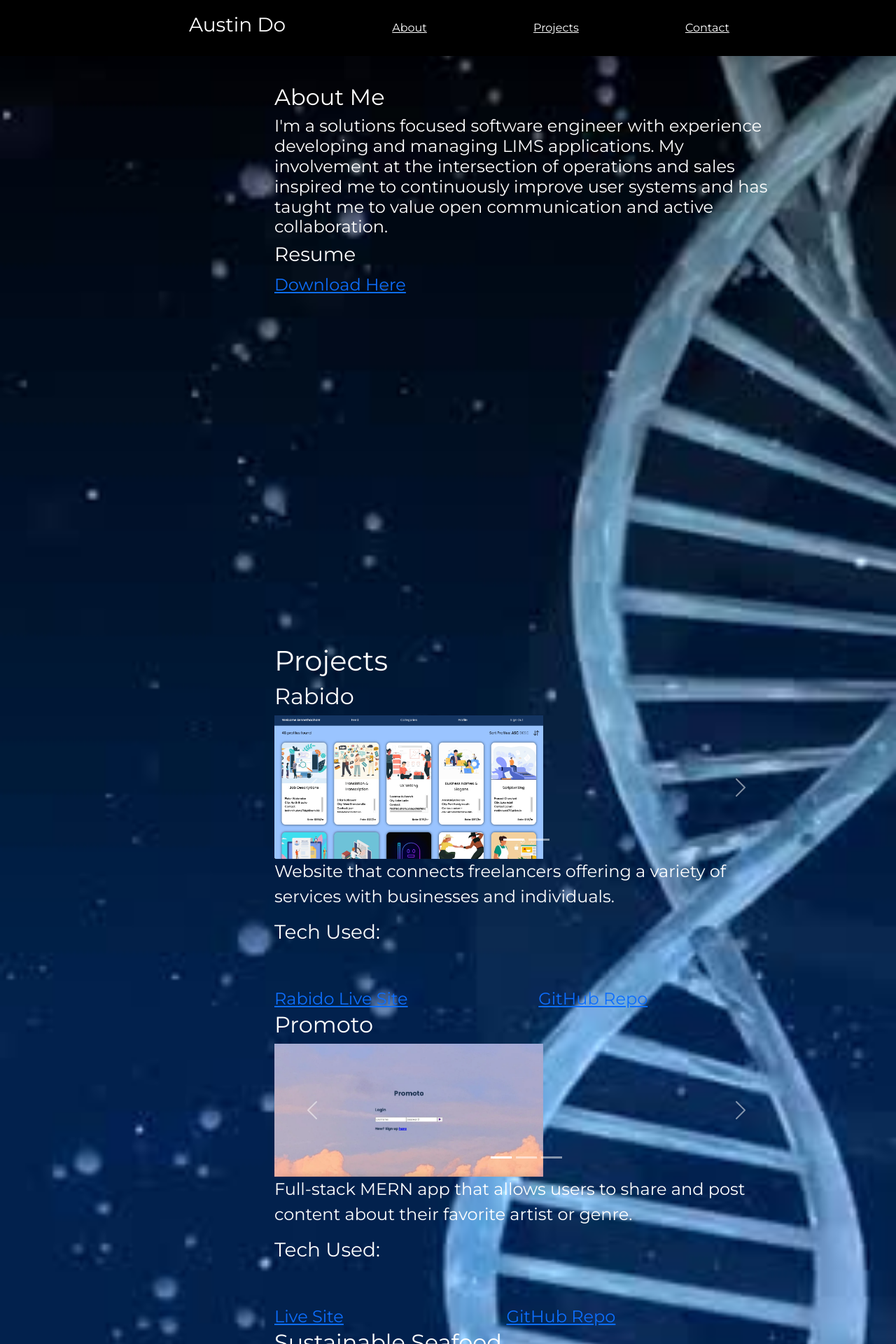
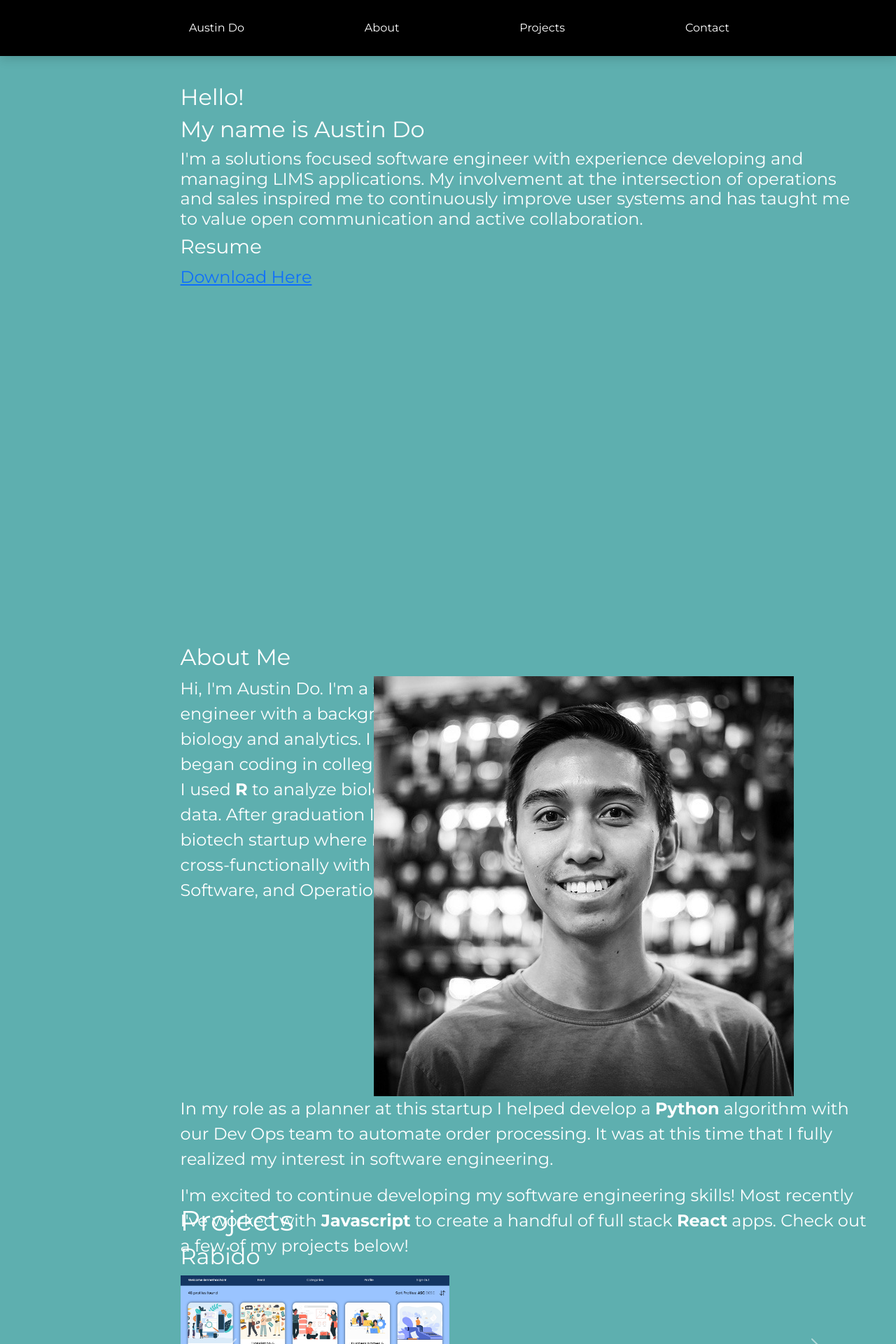
Before and after one commit to austinndo/portfolio, a React (Create React App) app: page / in a window 1280 px wide. Shown: the top 1920 px of the page at 70% size. Built offline with nearby package versions, Linux system fonts and the light colour scheme; some icons are missing.

Commit message:
Updated portfolio info, working on spacing, sizing, etc

```diff
--- a/package.json
+++ b/package.json
@@ -11,6 +11,7 @@
     "react-bootstrap": "^2.5.0",
     "react-devicons": "^2.14.0",
     "react-dom": "^18.2.0",
+    "react-icons": "^4.6.0",
     "react-router-dom": "^6.3.0",
     "react-scripts": "5.0.1",
     "react-scroll": "^1.8.7",
--- a/src/App.css
+++ b/src/App.css
@@ -1,8 +1,6 @@
 @import url('https://fonts.googleapis.com/css2?family=Montserrat&display=swap');
+@import url('https://fonts.googleapis.com/css2?family=Montserrat:wght@700&display=swap');
 
-body {
-  margin: 0 auto
-}
 
 a {
   justify-content: space-between;
@@ -19,11 +17,8 @@ ul {
 }
 
 .Portfolio {
-  display: flex;
-  flex-direction: column;
-  justify-content: center;
-  background-image: url("./assets/dna-background.jpeg");
-  background-size: cover;
+  margin: 0 auto;
+  background-color: rgba(0, 128, 128, 0.632);
   font-family: 'Montserrat', sans-serif;
 }
 
@@ -32,7 +27,7 @@ ul {
   position: sticky;
   top: 0px;
   width: 100%;
-  height: 80px;
+  height: 10vh;
   z-index: 1000;
   box-shadow: 0 4px 14px 0 rgba(0, 0, 0, 0.15);
   color: white;
@@ -53,11 +48,43 @@ ul {
   display: inline;
   margin-left: 2rem;
   color: white;
+  text-decoration: none;
 }
 
 .NavbarItem:hover {
   color: rgb(255, 255, 255);
   cursor: pointer;
+}
+
+.AboutSection, .ContactSection, .IntroSection, .ProjectsSection {
+  height: 90vh
+}
+
+.AboutContainer {
+  display: flex;
+  flex-direction: column;
+}
+
+.AboutOne {
+  display: flex;
+  flex-direction: row;
+}
+
+.AboutTextOne, .AboutImageOne {
+  width: 30vw;
+}
+
+.AboutImageOne {
+  display: flex;
+  justify-content: center;
+}
+
+.AboutImageOne img {
+  background-size: cover;
+}
+
+.AboutContainer span {
+  font-weight: bold;
 }
 
 .ProjectsSection img {
@@ -71,9 +98,8 @@ ul {
 }
 
 .SectionContent {
-  max-width: 800px;
   margin: 0 auto;
-  margin-left: 22rem;
+  margin-left: 17vw;
   padding: 40px;
   color: white;
   font-size:x-large;
@@ -83,6 +109,61 @@ ul {
   cursor: pointer;
 }
 
-.AboutSection, .ContactSection{
-  height: 90vh
+
+/* .DNAvbar {
+  height: 100vh;
+  display: flex;
+  flex-direction: column;
 }
+
+.DNAIcon {
+  display: flex;
+  justify-content: center;
+  align-items: center;
+  margin: 40vh 0 0 30vw;
+  transform: rotate(90deg) scale(50);
+}
+
+.forStrandA {
+  height: 50vh;
+  width: 30vw;
+  border-right: solid black;
+  border-radius: 89% 11% 27% 73% / 30% 47% 53% 70%;
+  border-width: 1vw;
+  margin-top: -5vh;
+  margin-left: -13vw;
+}
+
+.forStrandB {
+  height: 50vh;
+  width: 30vw;
+  border-right: solid black;
+  border-radius: 89% 11% 27% 73% / 30% 47% 53% 70%;
+  border-width: 1vw;
+  margin-top: -0.8vh;
+  margin-left: 3vw;
+  transform: rotate(180deg);
+}
+
+.revStrandA {
+  position: absolute;
+  height: 50vh;
+  width: 30vw;
+  border-right: solid black;
+  border-radius: 89% 11% 27% 73% / 30% 47% 53% 70%;
+  border-width: 1vw;
+  margin-top: 0vh;
+  margin-left: 2vw;
+  transform: rotate(135deg);
+}
+
+.revStrandB {
+  position: absolute;
+  height: 50vh;
+  width: 30vw;
+  border-right: solid black;
+  border-radius: 89% 11% 27% 73% / 30% 47% 53% 70%;
+  border-width: 1vw;
+  margin-left: 2vw;
+  transform: rotate(180deg);
+} */
--- a/src/components/AboutSection.js
+++ b/src/components/AboutSection.js
@@ -1,21 +1,41 @@
-import resume from '../assets/Austin_Do_Resume.docx.pdf'
+import profile_photo from '../assets/profile_photo.png'
 
 const AboutSection = ({ id }) => {
   return (
     <div className="SectionContent" id={id}>
       <div className="AboutSection">
         <h2>About Me</h2>
-        <h4>
-          I'm a solutions focused software engineer with experience developing
-          and managing LIMS applications. My involvement at the intersection of
-          operations and sales inspired me to continuously improve user systems
-          and has taught me to value open communication and active
-          collaboration.
-        </h4>
-        <h3>Resume</h3>
-        <a href={resume} download>
-          Download Here
-        </a>
+        <div className="AboutContainer">
+          <div className="AboutOne">
+            <p className="AboutTextOne">
+              Hi, I'm Austin Do. I'm a software engineer with a background in
+              biology and analytics. I first began coding in college where I
+              used <span>R</span> to analyze biological data. After graduation I
+              joined a biotech startup where I worked cross-functionally with
+              Sales, Software, and Operations.
+            </p>
+
+            <div className="AboutImageOne">
+              <img src={profile_photo} alt="profile_photo" />
+            </div>
+          </div>
+
+          <div className="AboutTwo">
+            <p>
+              In my role as a planner at this startup I helped develop a{' '}
+              <span>Python</span> algorithm with our Dev Ops team to automate
+              order processing. It was at this time that I fully realized my
+              interest in software engineering.
+            </p>
+
+            <p>
+              I'm excited to continue developing my software engineering skills!
+              Most recently I've worked with <span>Javascript</span> to create a
+              handful of full stack <span>React</span> apps. Check out a few of
+              my projects below!
+            </p>
+          </div>
+        </div>
       </div>
     </div>
   )
--- /dev/null
+++ b/src/components/DNAvbar.js
@@ -0,0 +1,13 @@
+import { GiDna2, GiScaleMail } from 'react-icons/gi'
+
+const DNAvbar = () => {
+  return (
+    <div className="DNAvbar">
+      <div className="DNAIcon">
+        <GiDna2 />
+      </div>
+    </div>
+  )
+}
+
+export default DNAvbar
--- /dev/null
+++ b/src/components/IntroSection.js
@@ -0,0 +1,26 @@
+import resume from '../assets/Austin_Do_Resume.docx.pdf'
+
+const IntroSection = ({ id }) => {
+  return (
+    <div className="SectionContent" id={id}>
+      <div className="IntroSection">
+        <h2>Hello!</h2>
+        <h2>My name is Austin Do</h2>
+        <h4>
+          I'm a solutions focused software engineer with experience developing
+          and managing LIMS applications. My involvement at the intersection of
+          operations and sales inspired me to continuously improve user systems
+          and has taught me to value open communication and active
+          collaboration.
+        </h4>
+
+        <h3>Resume</h3>
+        <a href={resume} download>
+          Download Here
+        </a>
+      </div>
+    </div>
+  )
+}
+
+export default IntroSection
--- a/src/components/Navbar.js
+++ b/src/components/Navbar.js
@@ -4,14 +4,17 @@ const Navbar = () => {
   return (
     <nav className="Navbar">
       <div className="NavbarContent">
-        <h3
+        <Link
           className="NavbarItem"
-          onClick={() => {
-            scroll.scrollToTop()
-          }}
+          activeClass="active"
+          to="IntroSection"
+          spy={true}
+          smooth={true}
+          offset={-70}
+          duration={280}
         >
           Austin Do
-        </h3>
+        </Link>
         <Link
           className="NavbarItem"
           activeClass="active"
@@ -19,7 +22,7 @@ const Navbar = () => {
           spy={true}
           smooth={true}
           offset={-70}
-          duration={680}
+          duration={280}
         >
           About
         </Link>
@@ -30,7 +33,7 @@ const Navbar = () => {
           spy={true}
           smooth={true}
           offset={-70}
-          duration={680}
+          duration={280}
         >
           Projects
         </Link>
@@ -41,7 +44,7 @@ const Navbar = () => {
           spy={true}
           smooth={true}
           offset={-70}
-          duration={680}
+          duration={280}
         >
           Contact
         </Link>
--- a/src/pages/Home.js
+++ b/src/pages/Home.js
@@ -1,4 +1,6 @@
 import Navbar from '../components/Navbar'
+import DNAvbar from '../components/DNAvbar'
+import IntroSection from '../components/IntroSection'
 import AboutSection from '../components/AboutSection'
 import ContactSection from '../components/ContactSection'
 import ProjectsSection from '../components/ProjectsSection'
@@ -7,6 +9,8 @@ const Home = () => {
   return (
     <div>
       <Navbar />
+      {/* <DNAvbar /> */}
+      <IntroSection title="Intro Section" id="IntroSection" />
       <AboutSection title="About Section" id="AboutSection" />
       <ProjectsSection title="Projects Section" id="ProjectsSection" />
       <ContactSection title="Contact Section" id="ContactSection" />
```
Also changed, not shown: src/assets/profile_photo.png (added), 1 other file (tests, documents, lock files or other folders).
